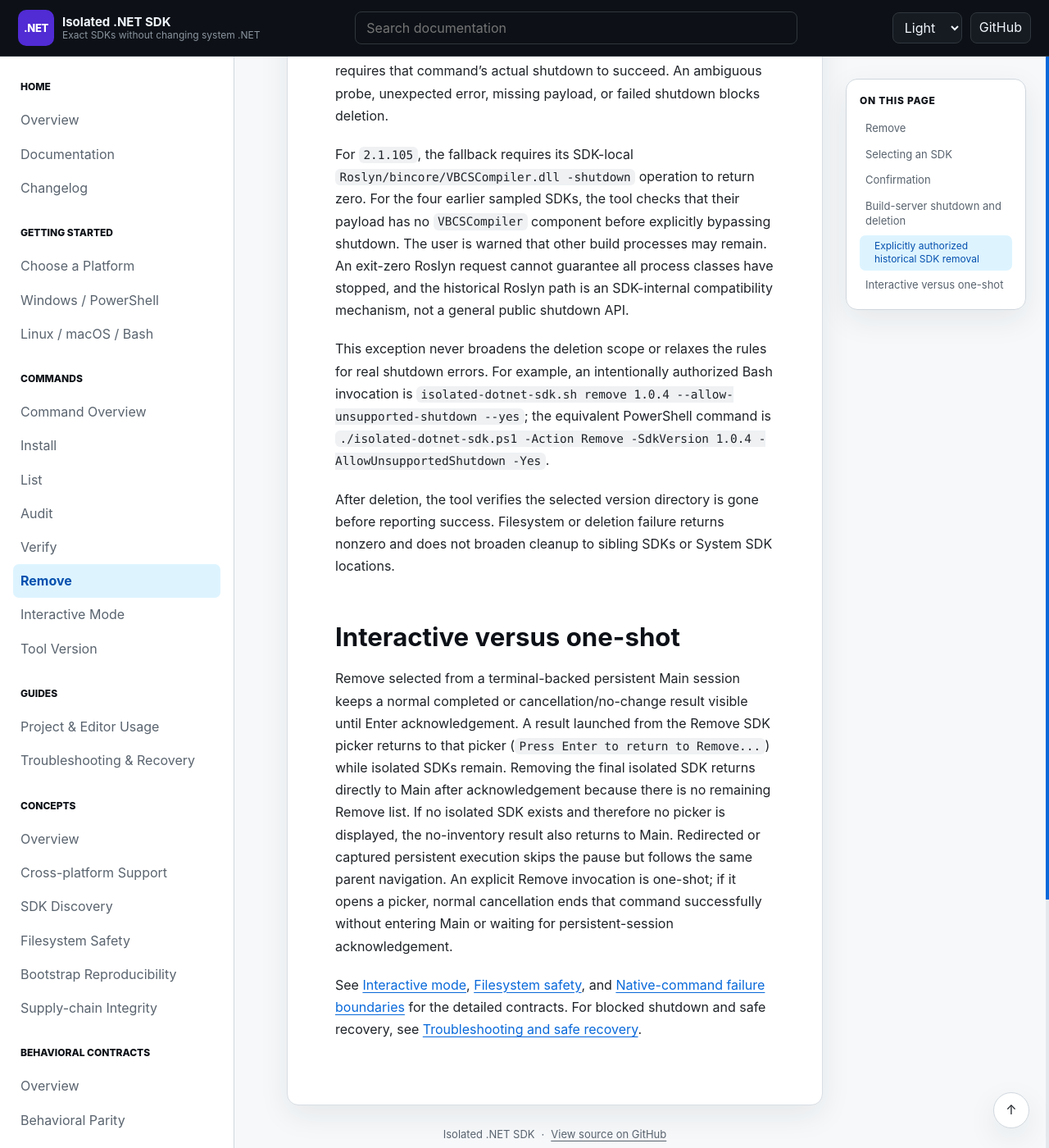
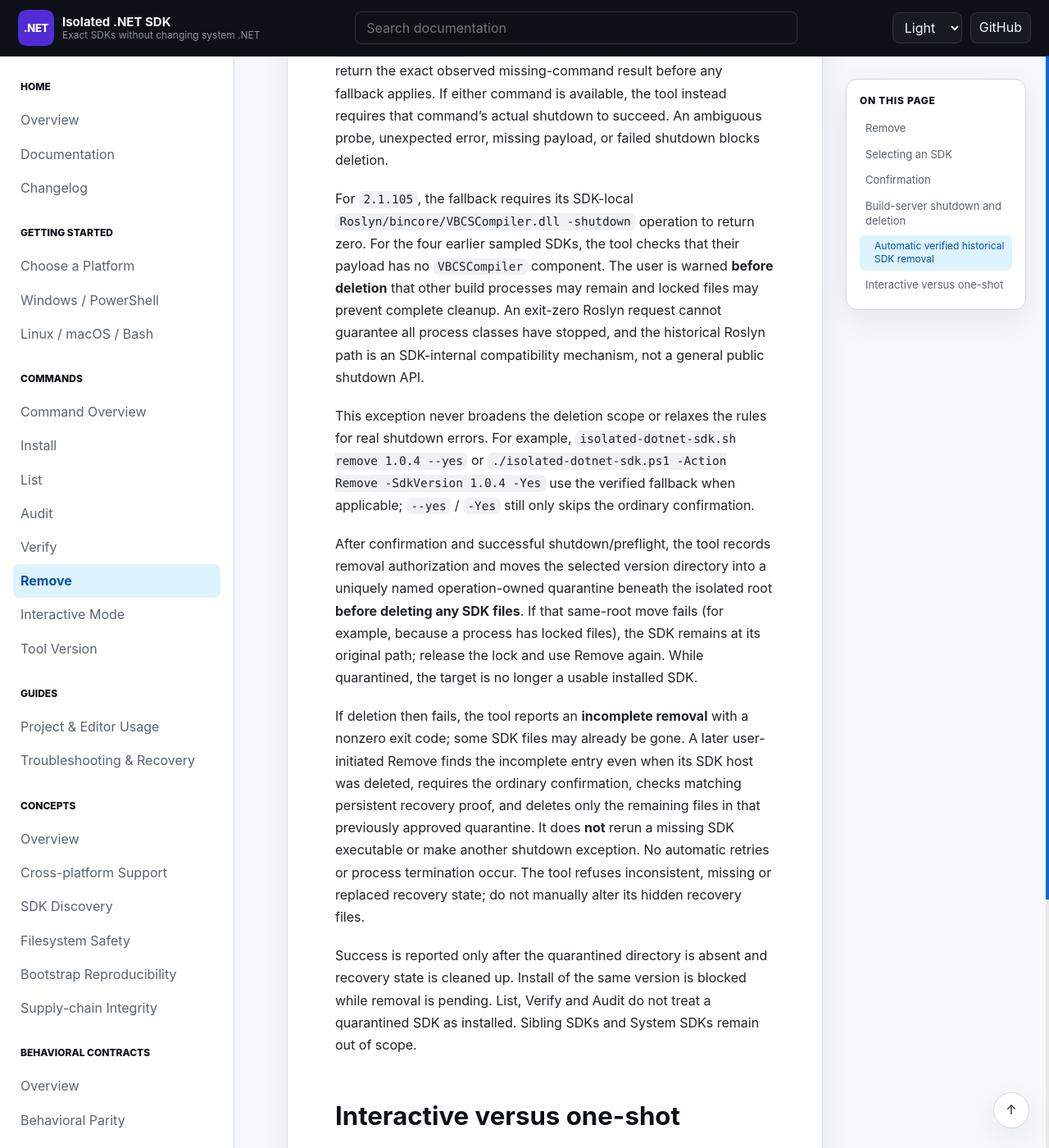
Before and after one commit to infoconex/isolated-dotnet-sdk, a Jekyll site: the page built from docs/commands/remove.md, in a window 1280 px wide and 1400 px high, scrolled down 2068 px. Shown: the whole window at 82% size. Built offline with Jekyll 4.4.1, drawn with Linux system fonts in a browser that asks for light colours; our own code applies the rules of GitHub Pages for plain Markdown files; some of the changed text lies outside the part shown.

Commit message:
docs(remove): document automatic fallback and recoverable incomplete cleanup (#186)

```diff
--- a/docs/commands/remove.md
+++ b/docs/commands/remove.md
@@ -8,7 +8,7 @@
 
 Remove with an exact version targets only that version's directory directly beneath the isolated SDK root.
 
-Remove without a version opens a picker containing recognized Isolated SDKs ordered newest to oldest. System SDKs are not included because they are outside the tool's ownership boundary.
+Remove without a version opens a picker containing recognized Isolated SDKs ordered newest to oldest. An earlier approved removal that stopped partway through is listed as `(incomplete removal)` even if its SDK executable is gone. System SDKs are never included.
 
 An empty isolated inventory or explicit picker cancellation is a normal no-change result.
 
@@ -24,21 +24,25 @@
 
 After removal is approved, the selected isolated SDK is asked to shut down its .NET build servers before directory deletion. The shutdown runs from an operation-owned temporary working directory with the selected SDK as `DOTNET_ROOT`, older Windows multi-level SDK lookup disabled, and first-run CLI state isolated from the caller. The caller's working directory and environment are preserved.
 
-A failed build-server shutdown blocks deletion and suppresses removal success, even when the user supplies legacy opt-in. Temporary shutdown-state setup or cleanup failure also blocks deletion. The tool never treats a native failure, including a `hostfxr` exception, as proof that shutdown is unsupported.
+A failed *supported* build-server shutdown blocks deletion and suppresses removal success. Temporary shutdown-state setup or cleanup failure also blocks deletion. The tool never treats an arbitrary native failure, including a `hostfxr` exception, as proof that shutdown is unsupported.
 
-### Explicitly authorized historical SDK removal
+### Automatic verified historical SDK removal
 
-The supported exception is **off by default**. PowerShell uses `-AllowUnsupportedShutdown` with `-Action Remove`; Bash uses `--allow-unsupported-shutdown` with `remove`. This is **separate from** the ordinary confirmation controls (`-Yes` / `--yes`, and PowerShell `-Confirm`). Passing automatic confirmation alone never permits a shutdown bypass. The option is rejected for other actions.
+For strictly verified historical SDKs without unified shutdown, the tool uses the compatible removal path **automatically after the ordinary Remove confirmation**. There is no additional authorization flag or second prompt. The old PowerShell `-AllowUnsupportedShutdown` and Bash `--allow-unsupported-shutdown` switches remain accepted with Remove for existing scripts but are not required or used to bypass a real shutdown failure; they are rejected with other actions.
 
 Only these **exact SDK versions**, verified by historical Windows testing, qualify for the exception: `1.0.4`, `1.1.5`, `1.1.14`, `2.0.3`, and `2.1.105`. Other SDK versions, including nearby servicing versions, retain mandatory build-server shutdown unless separately verified and added in future work.
 
 For a qualifying SDK, the tool checks the SDK's installed payload and probes both historical command spellings (`build-server --help` and `buildserver --help`) from the controlled environment. Both must return the exact observed missing-command result before any fallback applies. If either command is available, the tool instead requires that command's actual shutdown to succeed. An ambiguous probe, unexpected error, missing payload, or failed shutdown blocks deletion.
 
-For `2.1.105`, the fallback requires its SDK-local `Roslyn/bincore/VBCSCompiler.dll -shutdown` operation to return zero. For the four earlier sampled SDKs, the tool checks that their payload has no `VBCSCompiler` component before explicitly bypassing shutdown. The user is warned that other build processes may remain. An exit-zero Roslyn request cannot guarantee all process classes have stopped, and the historical Roslyn path is an SDK-internal compatibility mechanism, not a general public shutdown API.
+For `2.1.105`, the fallback requires its SDK-local `Roslyn/bincore/VBCSCompiler.dll -shutdown` operation to return zero. For the four earlier sampled SDKs, the tool checks that their payload has no `VBCSCompiler` component. The user is warned **before deletion** that other build processes may remain and locked files may prevent complete cleanup. An exit-zero Roslyn request cannot guarantee all process classes have stopped, and the historical Roslyn path is an SDK-internal compatibility mechanism, not a general public shutdown API.
 
-This exception never broadens the deletion scope or relaxes the rules for real shutdown errors. For example, an intentionally authorized Bash invocation is `isolated-dotnet-sdk.sh remove 1.0.4 --allow-unsupported-shutdown --yes`; the equivalent PowerShell command is `./isolated-dotnet-sdk.ps1 -Action Remove -SdkVersion 1.0.4 -AllowUnsupportedShutdown -Yes`.
+This exception never broadens the deletion scope or relaxes the rules for real shutdown errors. For example, `isolated-dotnet-sdk.sh remove 1.0.4 --yes` or `./isolated-dotnet-sdk.ps1 -Action Remove -SdkVersion 1.0.4 -Yes` use the verified fallback when applicable; `--yes` / `-Yes` still only skips the ordinary confirmation.
 
-After deletion, the tool verifies the selected version directory is gone before reporting success. Filesystem or deletion failure returns nonzero and does not broaden cleanup to sibling SDKs or System SDK locations.
+After confirmation and successful shutdown/preflight, the tool records removal authorization and moves the selected version directory into a uniquely named operation-owned quarantine beneath the isolated root **before deleting any SDK files**. If that same-root move fails (for example, because a process has locked files), the SDK remains at its original path; release the lock and use Remove again. While quarantined, the target is no longer a usable installed SDK.
+
+If deletion then fails, the tool reports an **incomplete removal** with a nonzero exit code; some SDK files may already be gone. A later user-initiated Remove finds the incomplete entry even when its SDK host was deleted, requires the ordinary confirmation, checks matching persistent recovery proof, and deletes only the remaining files in that previously approved quarantine. It does **not** rerun a missing SDK executable or make another shutdown exception. No automatic retries or process termination occur. The tool refuses inconsistent, missing or replaced recovery state; do not manually alter its hidden recovery files.
+
+Success is reported only after the quarantined directory is absent and recovery state is cleaned up. Install of the same version is blocked while removal is pending. List, Verify and Audit do not treat a quarantined SDK as installed. Sibling SDKs and System SDKs remain out of scope.
 
 ## Interactive versus one-shot
 
```
Also changed, not shown: docs/concepts/filesystem-safety.md (+10 -4 lines), docs/contracts/powershell-removal.md (+6 -6 lines), docs/guides/troubleshooting.md (+2 -1 lines).
